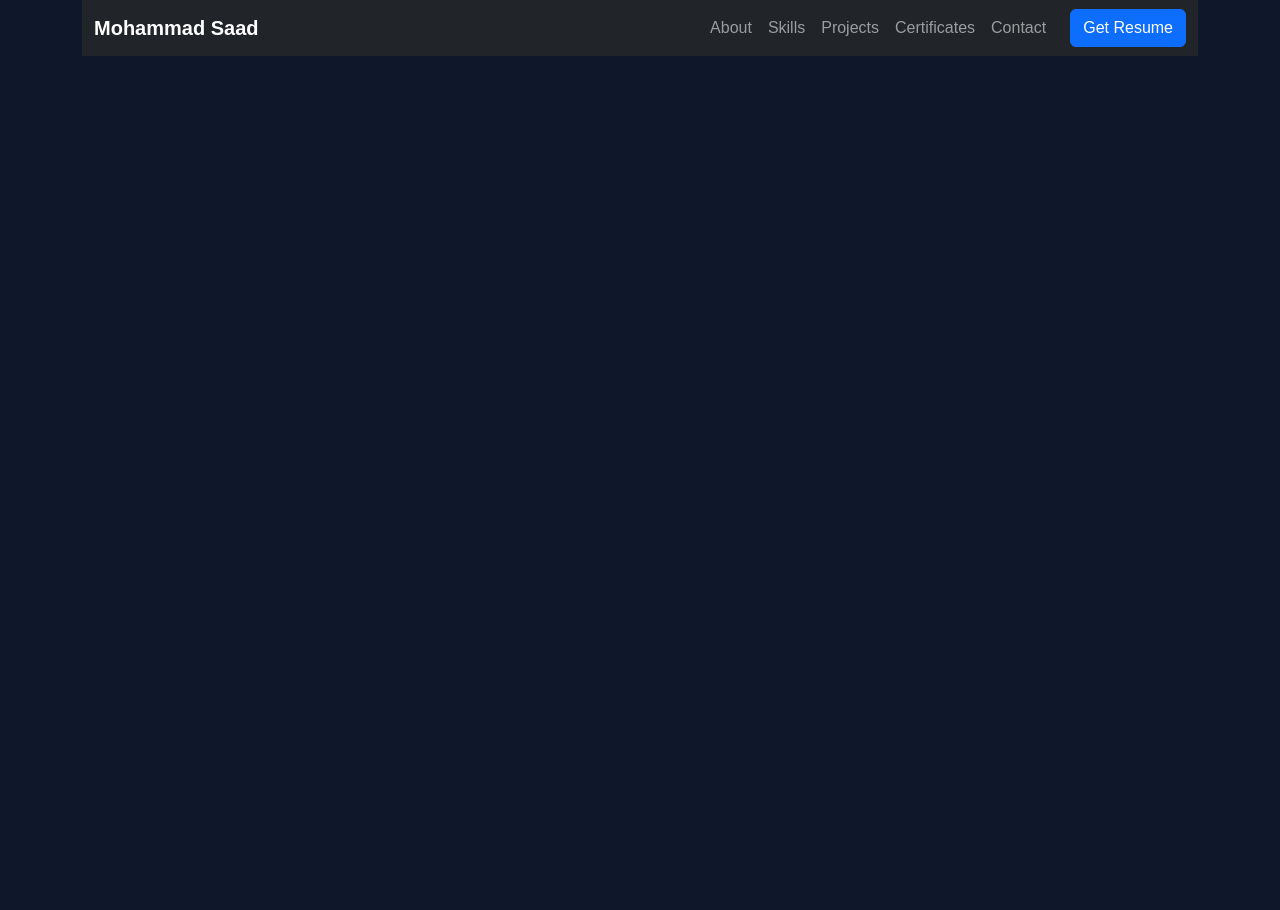
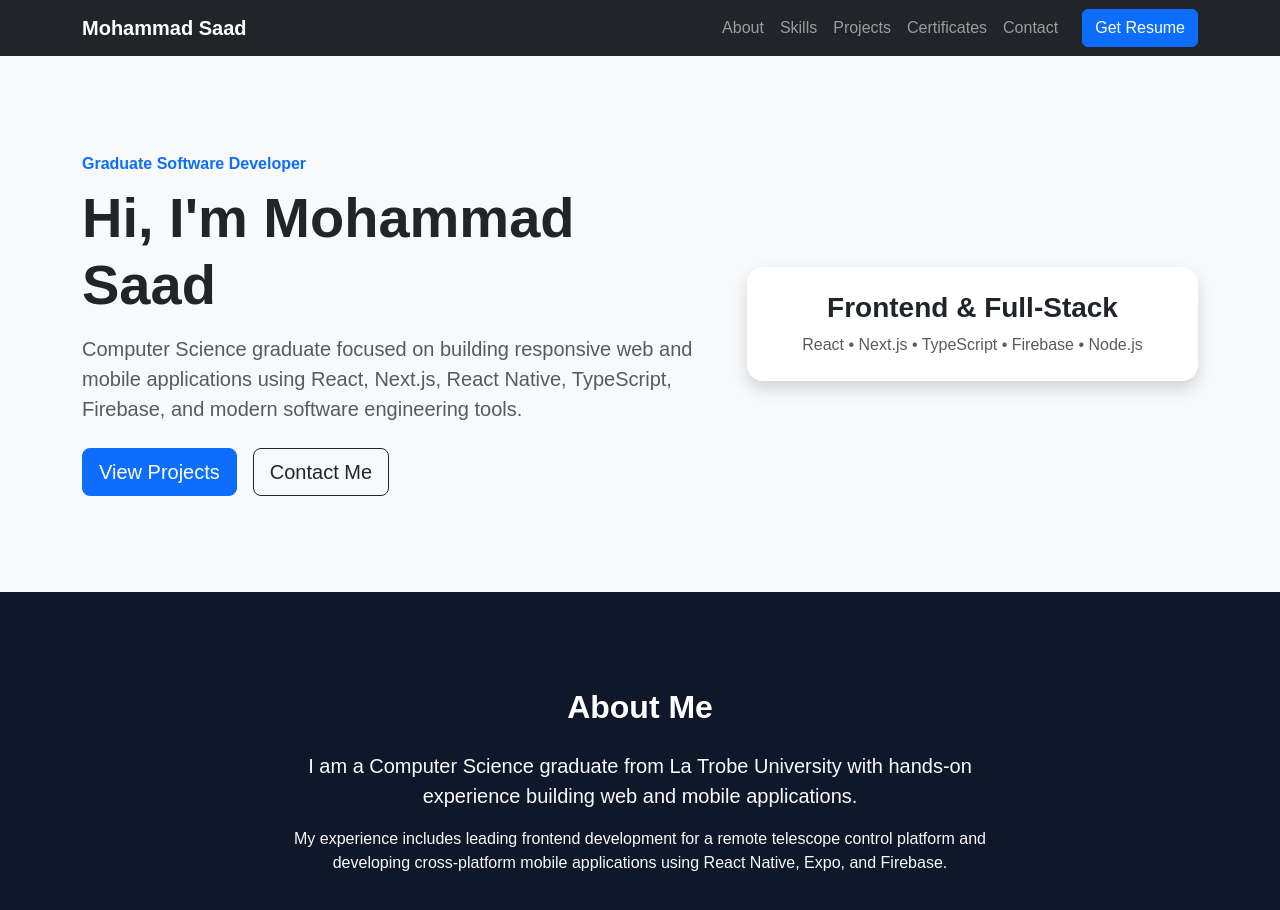
Before and after one commit to maliksaaad906-jpg/portfolio, a Next.js app: page / in a window 1280 px wide. Shown: the top 910 px of the page. Before the commit the page ends 800 px from the top, so only its background shows below. Built offline with nearby package versions, Linux system fonts and the light colour scheme.

Commit message:
Add about section

```diff
--- a/app/page.tsx
+++ b/app/page.tsx
@@ -1,9 +1,13 @@
 import Navbar from "../components/Navbar"
+import Hero from "../components/Hero"
+import About from "@/components/About";
 
 export default function Home() {
   return (
-    <main className="flex min-h-screen flex-col bg-[#121212] container mx-auto ">
-     <Navbar/>
-    </main>
+    <>     <Navbar/>
+     <Hero/>
+     <About/>
+     </>
+
   );
 }
--- a/components/About.tsx
+++ b/components/About.tsx
@@ -0,0 +1,22 @@
+import React from 'react'
+
+export default function About() {
+  return (
+    <section className="py-5" id="about">
+        <div className="container py-5">
+            <div className="row justify-content-center">
+                <div className="col-lg-8 text-center">
+                    <h2 className="fw-bold mb-4">About Me</h2>
+                    <p className="lead text-light">
+                    I am a Computer Science graduate from La Trobe University with
+                    hands-on experience building web and mobile applications.
+                    </p>
+                    <p className="text-light">My experience includes leading frontend development for a remote
+              telescope control platform and developing cross-platform mobile
+              applications using React Native, Expo, and Firebase.</p>
+                </div>
+            </div>
+        </div>
+    </section>
+  )
+}
--- a/components/Hero.tsx
+++ b/components/Hero.tsx
@@ -0,0 +1,35 @@
+import React from 'react'
+
+export default function Hero() {
+  return (
+   <section className='bg-light py-5'>
+     <div className="container py-5">
+        <div className="row align-items-center min-vh-75">
+            <div className="col-lg-7">
+                <p className="text-primary fw-semibold mb-2">
+                    Graduate Software Developer
+                </p>
+                <h1 className="text-dark display-4 fw-bold mb-3">
+                Hi, I&apos;m Mohammad Saad
+                </h1>
+                <p className="lead text-muted mb-4">Computer Science graduate focused on building responsive web and
+              mobile applications using React, Next.js, React Native,
+              TypeScript, Firebase, and modern software engineering tools.</p>
+              <div className="d-flex gap-3">
+                <a href="#projects" className="btn btn-primary btn-lg">
+                    View Projects
+                </a>
+                <a href="#contact" className="btn btn-outline-dark btn-lg">Contact Me</a>
+              </div>
+            </div>
+            <div className="col-lg-5 text-center mt-5 mt-lg-0">
+                <div className="p-4 bg-white rounded-4 shadow">
+                    <h3 className="fw-bold text-dark">Frontend & Full-Stack</h3>
+                    <p className="text-muted mb-0"> React • Next.js • TypeScript • Firebase • Node.js </p>
+                </div>
+            </div>
+        </div>
+     </div>
+   </section>
+  )
+}
```
